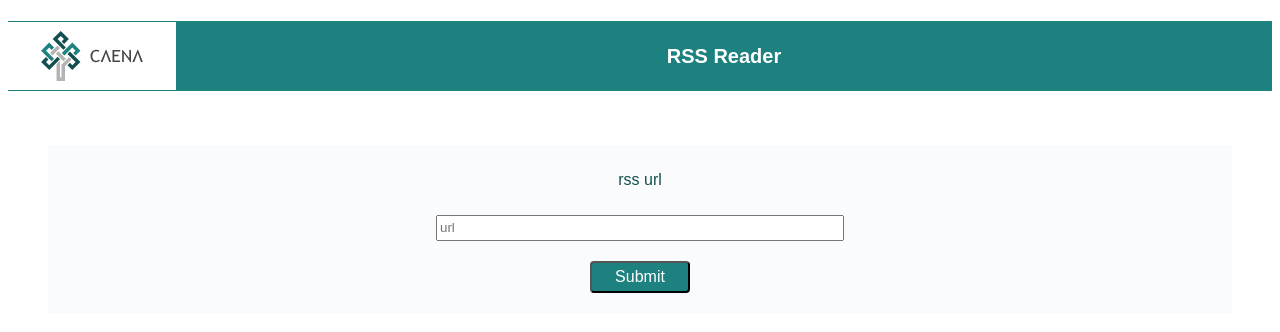
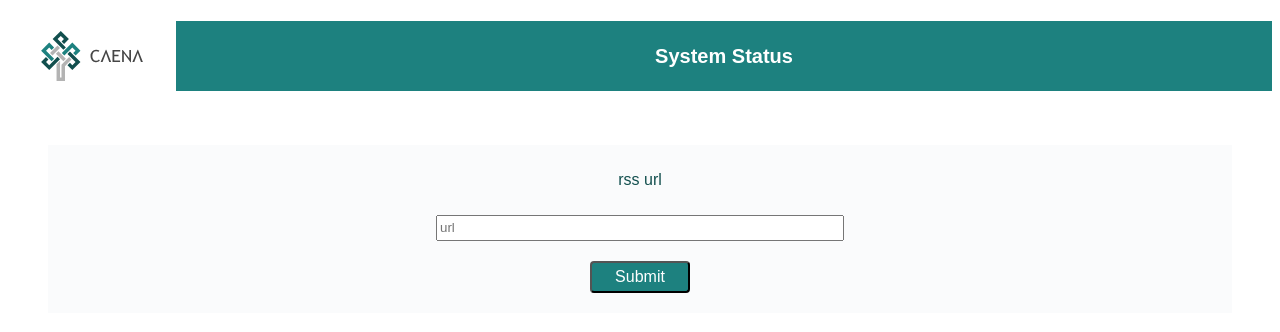
Before and after one commit to jroche20/rss_reader_final, a Vue app in the folder rss-reader/: page / in a window 1280 px wide. Shown: the top 332 px of the page. Built offline with nearby package versions, Linux system fonts and the light colour scheme.

Commit message:
adapting to aws instead of news sites

```diff
--- a/rss-reader/src/App.vue
+++ b/rss-reader/src/App.vue
@@ -4,7 +4,7 @@
       <div class="imgsection">
         <img src="@/assets/caena.svg" alt="caena" class="logo">
       </div>
-      <h1 class="title">RSS Reader</h1>
+      <h1 class="title">System Status</h1>
     </div>
     <form @submit.prevent="getRss">
       <div>
@@ -15,8 +15,8 @@
       <input type="submit" class="submit"/>
     </form>
     <div v-for="item of items" :key="item.title">
-      <h1 class="text">{{ item.title }}</h1>
-      <p class="text">{{ item.author }}</p>
+      <h1 class="text">Title: {{ item.title }}</h1>
+      <p class="text">Last Build Date: {{ item.date }}</p>
       <a class="link" :href="item.link">{{ item.link }}</a>
     </div>
   </div>
@@ -33,7 +33,7 @@ export default {
   },
   methods: {
     async getRss() {
-      const urlRegex = /^(http|https):\/\/[w\d]+\.[\w](\/[\w\d]+)?/;
+      const urlRegex = /(http(s)?:\/\/.)?(www\.)?[-a-zA-Z0-9@:%._+~#=]{2,256}\.[a-z]{2,6}\b([-a-zA-Z0-9@:%_+.~#?&//=]*)/g;
       if (!urlRegex.test(this.rssUrl)) {
         console.log("not valid");
         return;
@@ -44,13 +44,12 @@ export default {
       );
       const { contents } = await res.json();
       const feed = new window.DOMParser().parseFromString(contents, "text/xml");
-      const items = feed.querySelectorAll("head");
+      const items = feed.querySelectorAll("channel");
       console.log(feed);
       this.items = [...items].map((el) => ({
-        // link: el.querySelector('meta[property="og:url"]'),
-        link: el.querySelector('link[rel="canonical"]').getAttribute('href'),
+        link: el.querySelector("link").innerHTML,
         title: el.querySelector("title").innerHTML,
-        // author: el.querySelector("author").innerHTML,
+        date: el.querySelector("lastBuildDate").innerHTML,
       }));
       console.log(this.items);
     },
@@ -118,8 +117,6 @@ form {
 }
 
 .imgsection {
-  border-top: 1px solid #1D817F;
-  border-bottom: 1px solid #1D817F;
   width: 200px;
   display: flex;
   align-items: center;
```
